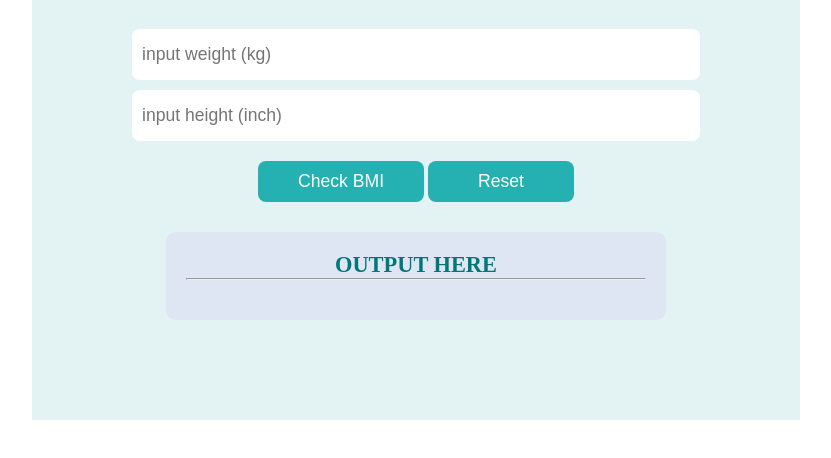
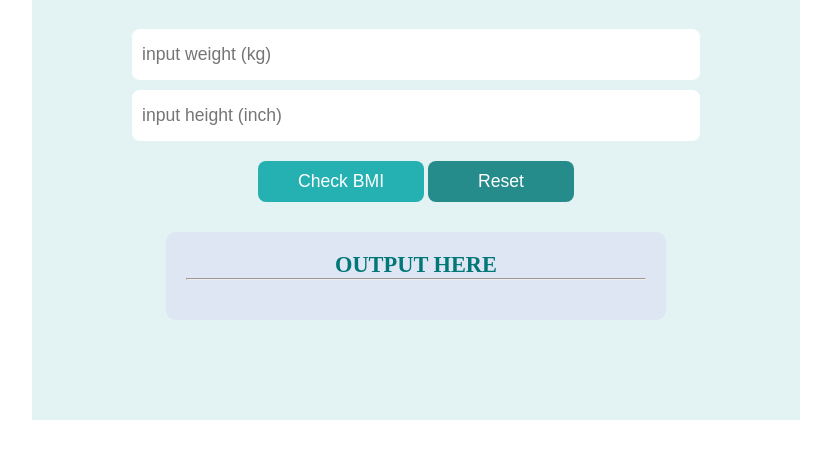
Before and after one commit to belalcse14/bmi-calculator-js, a plain HTML site: page index.html in a window 1280 px wide. In both pictures the pointer is over the input "Reset". Shown: the part 158-616 px from the top of the page, without its empty margins (224-1055 px from the left). Drawn offline with Linux system fonts and the light colour scheme.

Commit message:
Code Organize

```diff
--- a/styles/style.css
+++ b/styles/style.css
@@ -3,6 +3,8 @@
   padding: 0;
   box-sizing: border-box;
 }
+
+/* ********************** MAIN SECTION Styles ************************ */
 main {
   padding: 100px;
   max-width: 768px;
@@ -38,6 +40,8 @@ h1 {
   border-radius: 8px;
   font-size: 1.1rem;
 }
+
+/* ******************* Button Design ************************** */
 .submit-button {
   margin-top: 10px;
   padding: 10px 40px;
@@ -61,6 +65,11 @@ h1 {
   font-size: 1.1rem;
   cursor: pointer;
 }
+.reset-button:hover {
+  background-color: rgba(0, 119, 119, 0.836);
+}
+
+/* ******************************* OUTPUT SECTION Styles ************************** */
 .output-filed {
   text-align: center;
   background-color: rgba(137, 43, 226, 0.062);
```
Also changed, not shown: index.html (+1 -1 lines).
